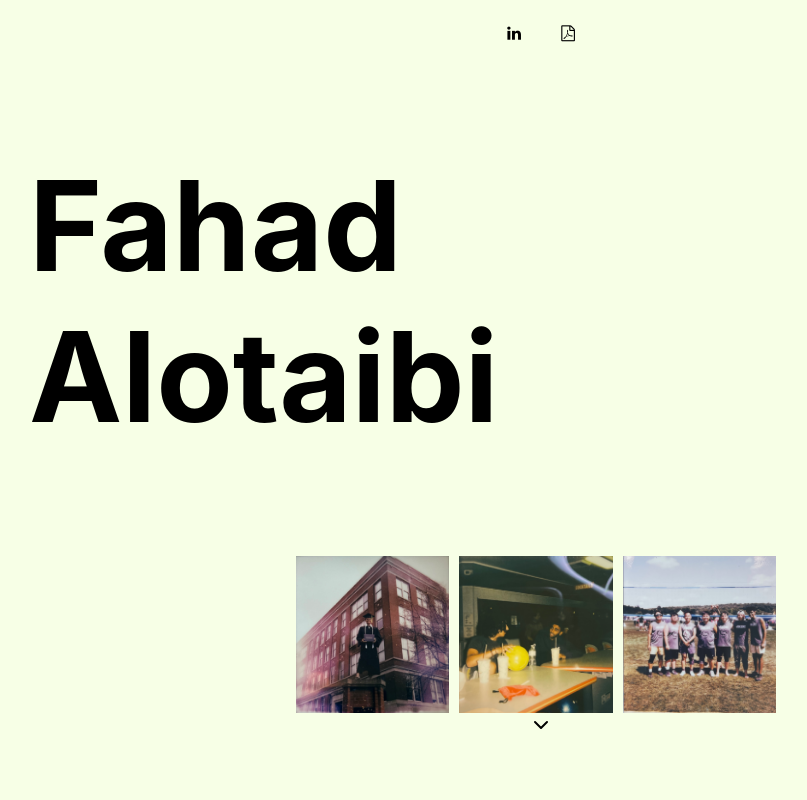
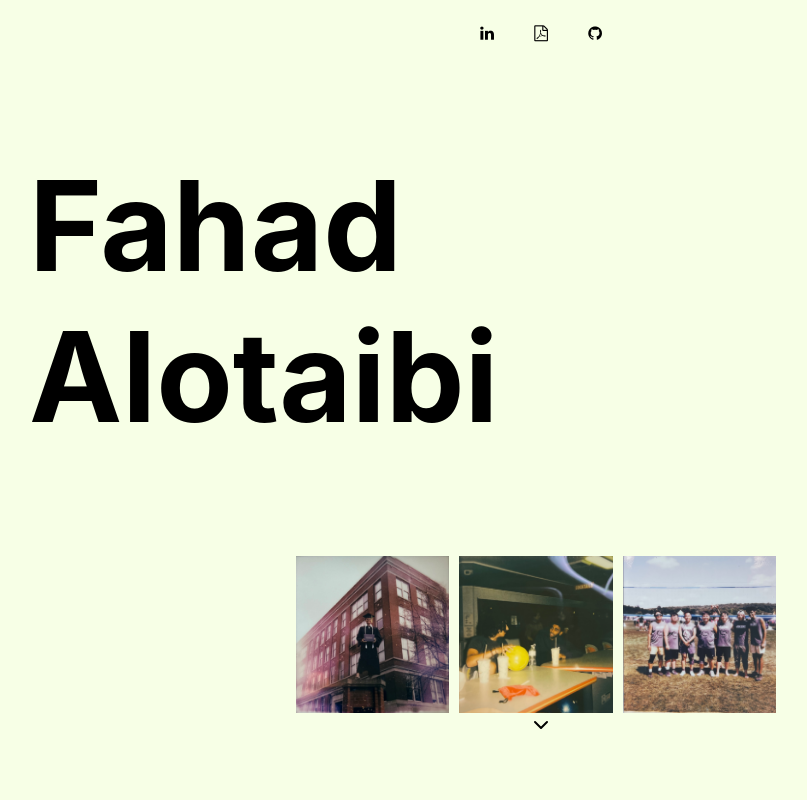
Before and after one commit to low-q/meportfolio, a React (Create React App) app: page / in a window 1280 px wide. Shown: the top 800 px of the page, without its empty margins (99-906 px from the left). Built offline with nearby package versions, Linux system fonts and the light colour scheme.

Commit message:
gitrhub icon

```diff
--- a/src/App.js
+++ b/src/App.js
@@ -15,6 +15,7 @@ function App() {
 
                     <a href="https://www.linkedin.com/in/ruwais/" class="fa fa-linkedin"></a>
                     <a href="AlotaibiFahadResume-nc.pdf" download class="fa fa-file-pdf-o"></a>
+                    <a href="https://github.com/low-q"class="fa fa-github"></a>
 
                 </header>
 
```
